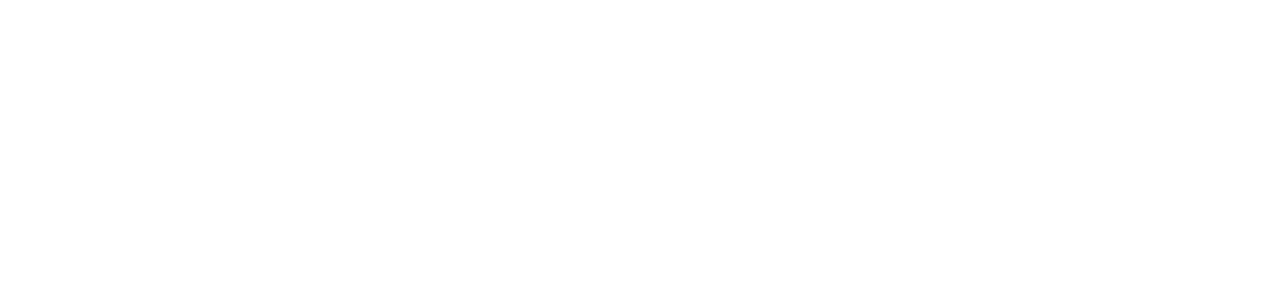
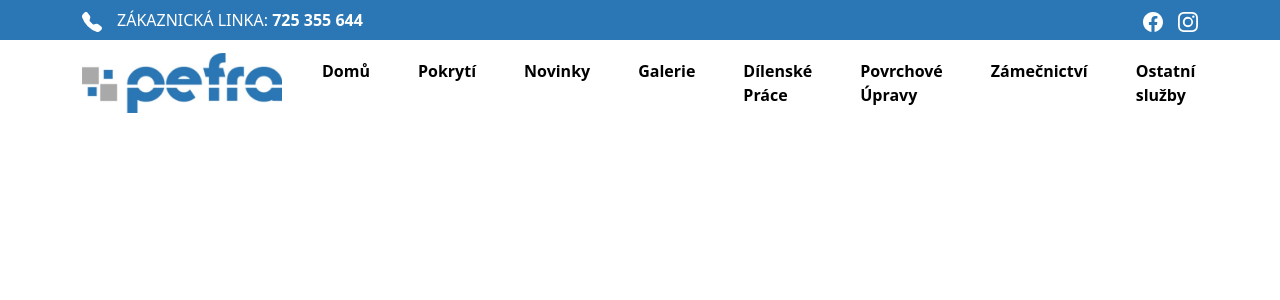
Before and after one commit to DvorakDavid7/Pefra, a Vue app: page /galerie in a window 1280 px wide. Shown: the top 300 px of the page. Built offline with nearby package versions, Linux system fonts and the light colour scheme.

Commit message:
router, other views

```diff
--- a/src/components/Navigation.vue
+++ b/src/components/Navigation.vue
@@ -41,16 +41,29 @@
                 <div class="collapse navbar-collapse justify-content-end" id="navbarNav">
                     <ul class="navbar-nav">
                         <li class="nav-item">
-                            <a class="nav-link active" aria-current="page" href="#">Domů</a>
+                            <a class="nav-link active" aria-current="page" href="/">Domů</a>
                         </li>
                         <li class="nav-item">
-                            <a class="nav-link active" href="#">O nás</a>
+                            <a class="nav-link active" href="/pokryti">Pokrytí</a>
                         </li>
                         <li class="nav-item">
-                            <a class="nav-link active" href="#">Galerie</a>
+                            <a class="nav-link active" href="/novinky">Novinky</a>
                         </li>
                         <li class="nav-item">
-                            <a class="nav-link active" href="#">Kontakt</a>
+                            <a class="nav-link active" href="/galerie">Galerie</a>
+                        </li>
+                        <li class="nav-item">
+                            <a class="nav-link active" href="/dilenske-prace">Dílenské Práce</a>
+                        </li>
+                        <li class="nav-item">
+                            <a class="nav-link active" href="/povrchove-upravy">Povrchové Úpravy</a>
+                        </li>
+                        <li class="nav-item">
+                            <a class="nav-link active" href="/zamecnictvi">Zámečnictví</a>
+                        </li>
+
+                        <li class="nav-item">
+                            <a class="nav-link active" href="/ostatni">Ostatní služby</a>
                         </li>
                     </ul>
                 </div>
@@ -86,8 +99,9 @@ export default {
 }
 
 .nav-item {
-    margin-left: 2rem;
-    margin-right: 2rem;
+    font-weight: 600;
+    margin-left: 1rem;
+    margin-right: 1rem;
 }
 
 .socials-img {
--- a/src/components/Parallax.vue
+++ b/src/components/Parallax.vue
@@ -10,7 +10,7 @@
                         </a>
                     </div>
                     <div class="col-12 col-md-4 mb-4 m-auto m-md-auto" >
-                        <a class="parallax-content" href="#">
+                        <a class="parallax-content" href="#" >
                                 <h3 class="parallax-content_title">KONTAKT</h3>
                         </a>
                     </div>
--- a/src/router/index.js
+++ b/src/router/index.js
@@ -1,6 +1,10 @@
 import Vue from 'vue'
 import VueRouter from 'vue-router'
 import Home from '../views/Home.vue'
+
+
+
+
 
 Vue.use(VueRouter)
 
@@ -11,10 +15,41 @@ const routes = [
         component: Home
     },
     {
-        path: '/about',
-        name: 'About',
-        component: () => import('../views/About.vue')
-    }
+        path: '/pokryti',
+        name: 'pokryti',
+        component: () => import('../views/Pokryti')
+    },
+    {
+        path: '/novinky',
+        name: 'novinky',
+        component: () => import('../views/Novinky.vue')
+    },
+    {
+        path: '/galerie',
+        name: 'galerie',
+        component: () => import('../views/Galerie.vue')
+    },
+    {
+        path: '/dilenske-prace',
+        name: 'dilenskePrace',
+        component: () => import('../views/DilenskePrace.vue')
+    },
+    {
+        path: '/povrchove-upravy',
+        name: 'povrchoveUpravy',
+        component: () => import('../views/PovrchoveUpravy.vue')
+    },
+    {
+        path: '/zamecnictvi',
+        name: 'zamecnictvi',
+        component: () => import('../views/Zamecnictvi.vue')
+    },
+    {
+        path: '/ostatni',
+        name: 'ostatni',
+        component: () => import('../views/Ostatni.vue')
+    },
+
 ]
 
 const router = new VueRouter({
--- a/src/views/About.vue
+++ /dev/null
@@ -1,5 +0,0 @@
-<template>
-    <div class="about">
-        <h1>This is an about page</h1>
-    </div>
-</template>
--- /dev/null
+++ b/src/views/DilenskePrace.vue
@@ -0,0 +1,22 @@
+<template>
+    <div class="dilenske-prace">
+        <Navigation/>
+    </div>
+</template>
+
+<script>
+import Navigation from "../components/Navigation";
+
+
+export default {
+    name: 'dilenskePrace',
+    components: {
+        Navigation,
+    }
+
+}
+</script>
+
+<style scoped>
+
+</style>
--- /dev/null
+++ b/src/views/Galerie.vue
@@ -0,0 +1,24 @@
+<template>
+    <div class="galerie">
+        <Navigation/>
+
+    </div>
+</template>
+
+<script>
+// @ is an alias to /src
+import Navigation from "../components/Navigation";
+
+
+export default {
+    name: 'galerie',
+    components: {
+        Navigation,
+    }
+
+}
+</script>
+
+<style scoped>
+
+</style>
--- /dev/null
+++ b/src/views/Novinky.vue
@@ -0,0 +1,23 @@
+<template>
+
+    <div class="novinky">
+        <Navigation/>
+    </div>
+</template>
+
+<script>
+import Navigation from "../components/Navigation";
+
+
+export default {
+    name: 'novinky',
+    components: {
+        Navigation,
+    }
+
+}
+</script>
+
+<style scoped>
+
+</style>
--- /dev/null
+++ b/src/views/Ostatni.vue
@@ -0,0 +1,22 @@
+<template>
+    <div class="ostatni">
+        <Navigation/>
+    </div>
+</template>
+
+<script>
+import Navigation from "../components/Navigation";
+
+
+export default {
+    name: 'ostatni',
+    components: {
+        Navigation,
+    }
+
+}
+</script>
+
+<style scoped>
+
+</style>
--- /dev/null
+++ b/src/views/Pokryti.vue
@@ -0,0 +1,22 @@
+<template>
+    <div class="pokryti">
+        <Navigation/>
+    </div>
+</template>
+
+<script>
+import Navigation from "../components/Navigation";
+
+
+export default {
+    name: 'pokryti',
+    components: {
+        Navigation,
+    }
+
+}
+</script>
+
+<style scoped>
+
+</style>
--- /dev/null
+++ b/src/views/PovrchoveUpravy.vue
@@ -0,0 +1,22 @@
+<template>
+    <div class="povrchove-upravy">
+        <Navigation/>
+    </div>
+</template>
+
+<script>
+import Navigation from "../components/Navigation";
+
+
+export default {
+    name: 'povrchoveUpravy',
+    components: {
+        Navigation,
+    }
+
+}
+</script>
+
+<style scoped>
+
+</style>
--- /dev/null
+++ b/src/views/Zamecnictvi.vue
@@ -0,0 +1,22 @@
+<template>
+    <div class="zamecnictvi">
+        <Navigation/>
+    </div>
+</template>
+
+<script>
+import Navigation from "../components/Navigation";
+
+
+export default {
+    name: 'zamecnictvi',
+    components: {
+        Navigation,
+    }
+
+}
+</script>
+
+<style scoped>
+
+</style>
```
